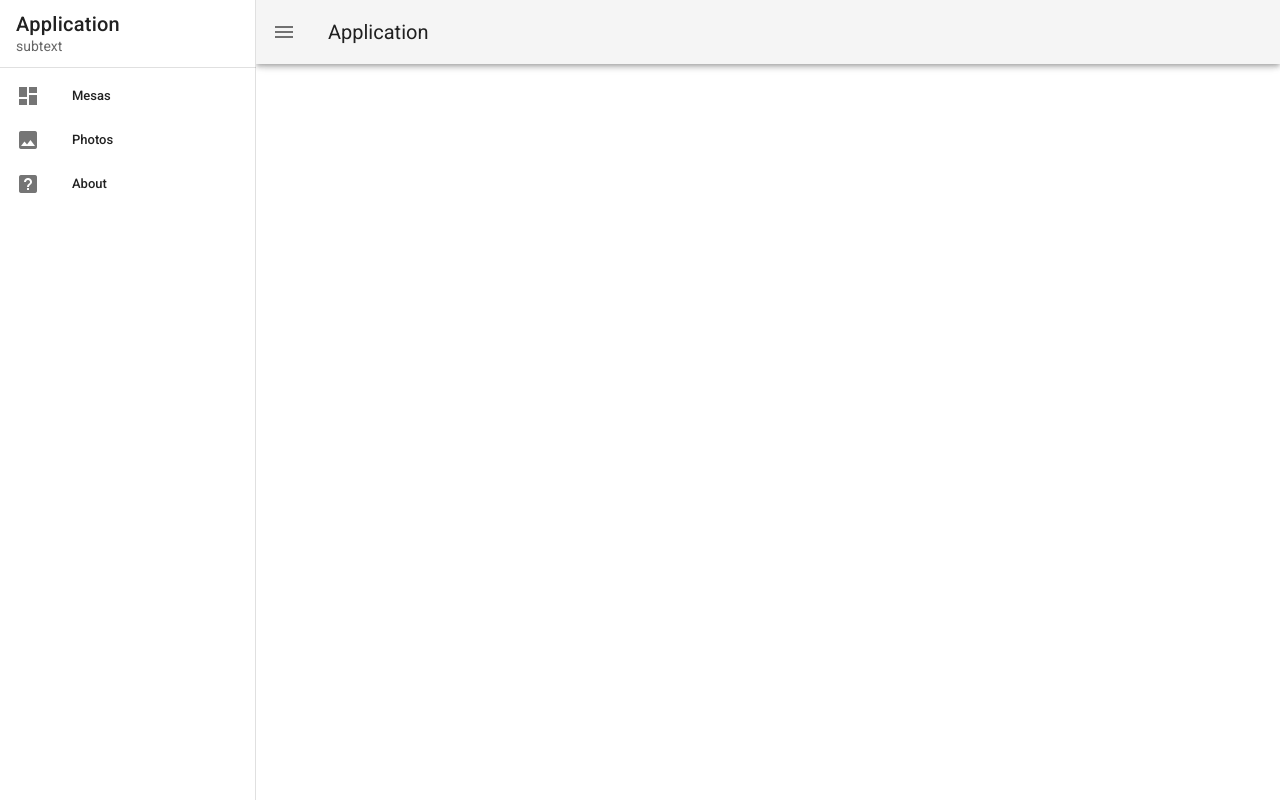
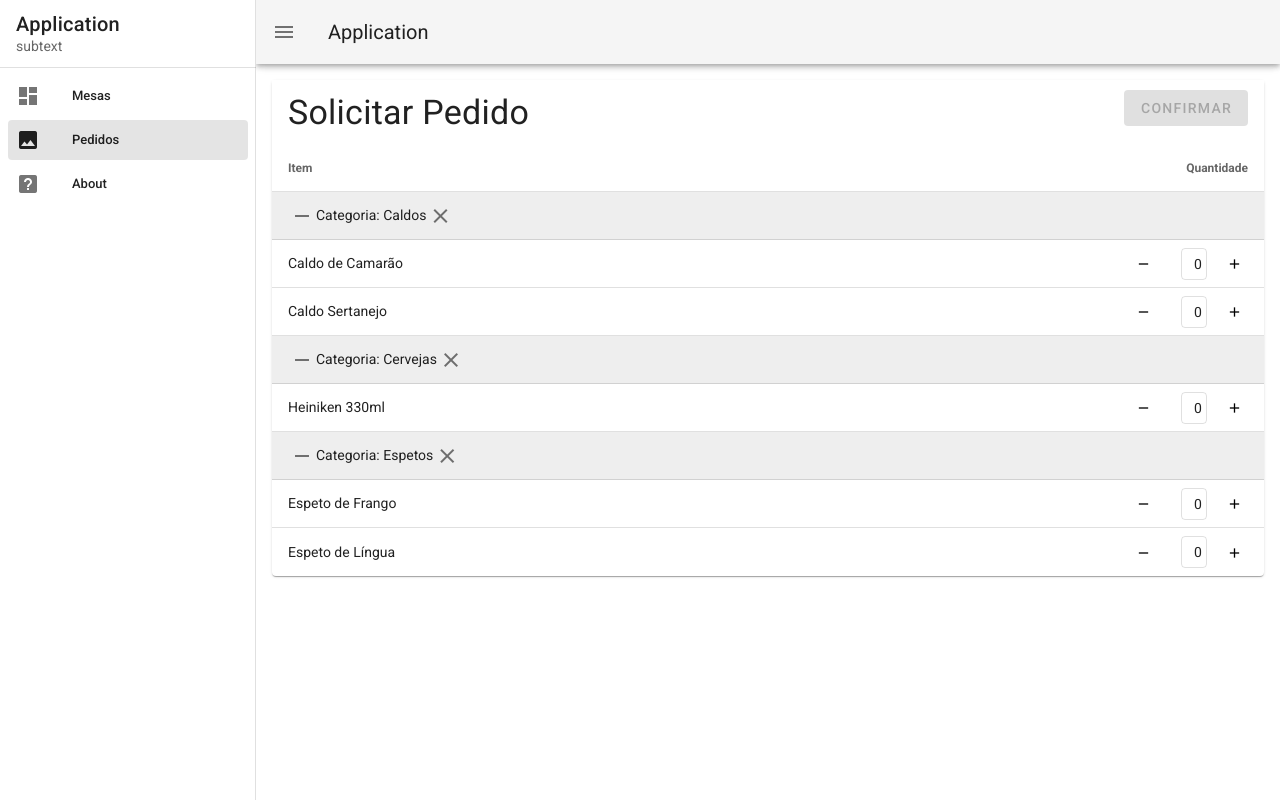
Before and after one commit to felipeleepo/web-meubar, a Vue app: page /pedidos in a window 1280 px wide. Built offline with nearby package versions, Linux system fonts and the light colour scheme.

Commit message:
Solicitar Pedido e Cardapio sem consumo da API

```diff
--- a/src/App.vue
+++ b/src/App.vue
@@ -54,8 +54,8 @@
         items:
           [
             { title: 'Mesas', icon: 'mdi-view-dashboard', to: '/' },
-            { title: 'Photos', icon: 'mdi-image' },
-            { title: 'About', icon: 'mdi-help-box' },
+            { title: 'Pedidos', icon: 'mdi-image', to: '/pedidos' },
+            { title: 'About', icon: 'mdi-help-box', to: '/cardapio' },
           ]
         })
   }
--- a/src/router/index.js
+++ b/src/router/index.js
@@ -1,7 +1,8 @@
 import Vue from 'vue'
 import VueRouter from 'vue-router'
-import Home from '../views/Home.vue'
 import Mesas from '../views/Mesas.vue'
+import SolicitarPedido from '../views/pedidos/SolicitarPedido.vue'
+import Cardapio from '../views/Cardapio.vue'
 
 Vue.use(VueRouter)
 
@@ -12,14 +13,14 @@ const routes = [
     component: Mesas
   },
   {
-    path: '/about',
-    name: 'Home',
-    component: Home
+    path: '/pedidos',
+    name: 'SolicitarPedido',
+    component: SolicitarPedido
   },
   {
-    path: '/about',
-    name: 'About',
-    component: () => import(/* webpackChunkName: "about" */ '../views/About.vue')
+    path: '/cardapio',
+    name: 'Cardápio',
+    component: Cardapio
   }
 ]
 
--- /dev/null
+++ b/src/views/Cardapio.vue
@@ -0,0 +1,65 @@
+<template>
+  <div class="pa-4">
+
+    <v-data-table
+      :headers="headers"
+      :items="itens"
+      item-key="nome"
+      sort-by="nome"
+      group-by="Categoria"
+      class="elevation-1"
+      :hide-default-footer="true">
+
+      <template v-slot:top>
+        <v-toolbar flat>
+          <v-toolbar-title class="text-h4">Cardápio</v-toolbar-title>
+          <v-spacer></v-spacer>
+        </v-toolbar>
+      </template>
+
+    </v-data-table>
+
+  </div>
+</template>
+
+<script>
+  export default {
+    data () {
+      return {
+
+        headers: [
+          { text: 'Item', value: 'nome', align: 'start', groupable: false, sortable: false},
+          { text: 'Categoria', value: 'Categoria', align: 'right' },
+          { text: 'Valor (R$)', value: 'valor', align: 'right', groupable: false, sortable: false }
+        ],
+        itens: [
+          {
+            nome: 'Espeto de Frango',
+            Categoria: 'Espetos',
+            valor: 2.50
+          },
+          {
+            nome: 'Espeto de Língua',
+            Categoria: 'Espetos',
+            valor: 2.50
+          },
+          {
+            nome: 'Camarão',
+            Categoria: 'Caldos',
+            valor: 2.50
+          },
+          {
+            nome: 'Heiniken 330ml',
+            Categoria: 'Cervejas',
+            valor: 2.50
+          },
+          {
+            nome: 'Sertanjo',
+            Categoria: 'Caldos',
+            valor: 2.50
+          }
+        ],
+      }
+    },
+  }
+</script>
--- /dev/null
+++ b/src/views/pedidos/SolicitarPedido.vue
@@ -0,0 +1,137 @@
+<template>
+  <div class="pa-4">
+
+    <v-data-table
+      :headers="headers"
+      :items="itens"
+      item-key="nome"
+      sort-by="nome"
+      group-by="Categoria"
+      class="elevation-1"
+      :hide-default-footer="true">
+
+        <template v-slot:top>
+            <v-toolbar flat>
+                <v-toolbar-title class="text-h4">Solicitar Pedido</v-toolbar-title>
+                <v-spacer></v-spacer>
+
+                <v-dialog v-model="dialog" width="500">
+                    <template v-slot:activator="{ on, attrs }">
+                        <v-btn color="primary" class="mb-2" :disabled="botao" depressed v-bind="attrs" v-on="on">
+                            CONFIRMAR
+                        </v-btn>
+                    </template>
+
+                    <v-card>
+                        <v-card-title class="text-h5 grey lighten-2">
+                        Lista de Itens
+                        </v-card-title>
+
+                        <v-card-text>
+                            <div v-for="item in itens" :key="item.nome">
+                                <v-list-item v-if="item.qtd > 0">
+                                    <v-list-item-content>
+                                        <v-list-item-title>{{ item.nome }} ------------- {{ item.qtd }}</v-list-item-title>
+                                    </v-list-item-content>
+                                </v-list-item>
+                            </div>
+                        </v-card-text>
+
+                        <v-divider></v-divider>
+
+                        <v-card-actions>
+                        <v-spacer></v-spacer>
+                        <v-btn color="default" @click="dialog = false">
+                            CANCELAR
+                        </v-btn>
+                        <v-btn color="primary" @click="dialog = false">
+                            SOLICITAR
+                        </v-btn>
+                        </v-card-actions>
+                    </v-card>
+                </v-dialog>
+
+            </v-toolbar>
+
+        </template>
+
+        <template v-slot:item.qtd="{ item }">
+            <v-row align="center">
+                <v-col cols="9"></v-col>
+                <v-col cols="1"><v-icon small class="mr-2" color="black" @click="diminuirQtd(item)">mdi-minus</v-icon></v-col>
+                <v-col cols="1">
+                    <v-chip label outlined>
+                        {{item.qtd}}
+                    </v-chip>
+                </v-col>
+                <v-col cols="1"><v-icon small class="mr-2" color="black" @click="aumentarQtd(item)">mdi-plus</v-icon></v-col>
+            </v-row>
+        </template>
+
+    </v-data-table>
+
+  </div>
+</template>
+
+<script>
+  export default {
+    data () {
+      return {
+        botao: true,
+        dialog: false,
+        headers: [
+          { text: 'Item', value: 'nome', align: 'start', groupable: false, sortable: false},
+          { text: 'Categoria', value: 'Categoria', align: 'right' },
+          { text: 'Quantidade', value: 'qtd', align: 'right', groupable: false, sortable: false }
+        ],
+        itens: [
+          {
+            nome: 'Espeto de Frango',
+            Categoria: 'Espetos',
+            qtd: 0
+          },
+          {
+            nome: 'Espeto de Língua',
+            Categoria: 'Espetos',
+            qtd: 0
+          },
+          {
+            nome: 'Caldo de Camarão',
+            Categoria: 'Caldos',
+            qtd: 0
+          },
+          {
+            nome: 'Heiniken 330ml',
+            Categoria: 'Cervejas',
+            qtd: 0
+          },
+          {
+            nome: 'Caldo Sertanejo',
+            Categoria: 'Caldos',
+            qtd: 0
+          }
+        ],
+      }
+    },
+    methods: {
+        diminuirQtd(item) {
+            if(item.qtd !== 0)
+                item.qtd--
+
+            if(item.qtd == 0){
+                let aux = 0;
+                this.itens.map(item => {
+                    aux += item.qtd;
+                    console.log(aux)
+                })
+                if (aux == 0)
+                    this.botao = true
+            }
+        },
+        aumentarQtd(item) {
+            item.qtd++
+            this.botao = false
+        }
+    }
+  }
+</script>
```
Also changed, not shown: src/services/pedidos.js (added, +7 -0 lines).
